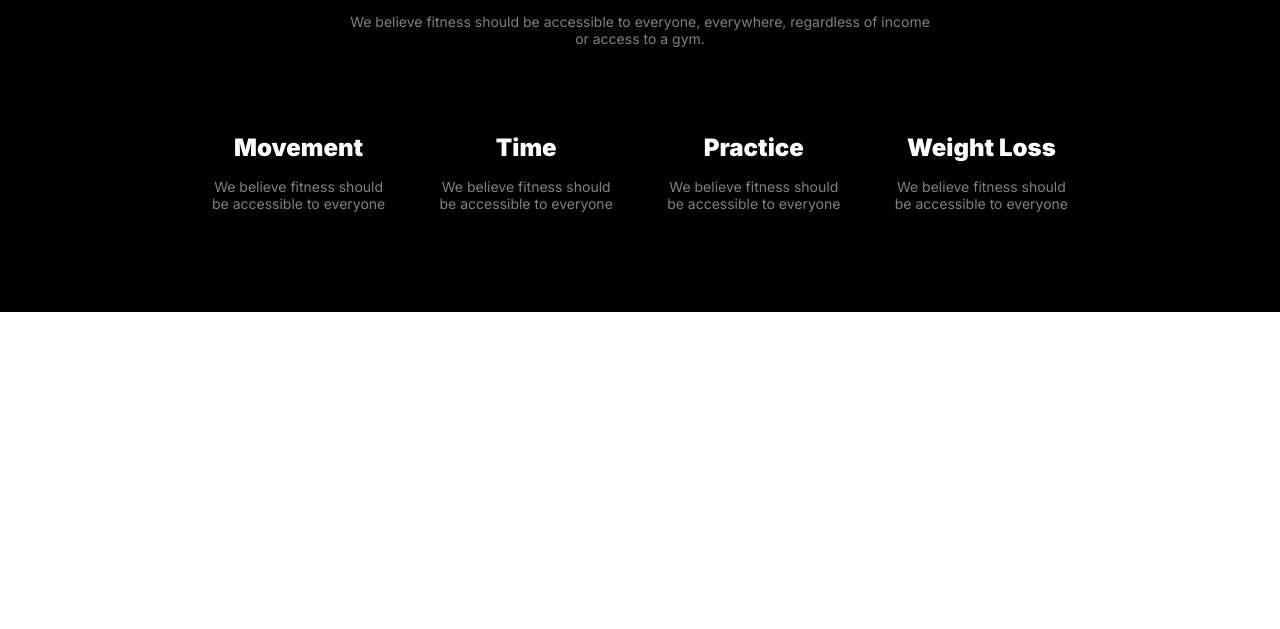
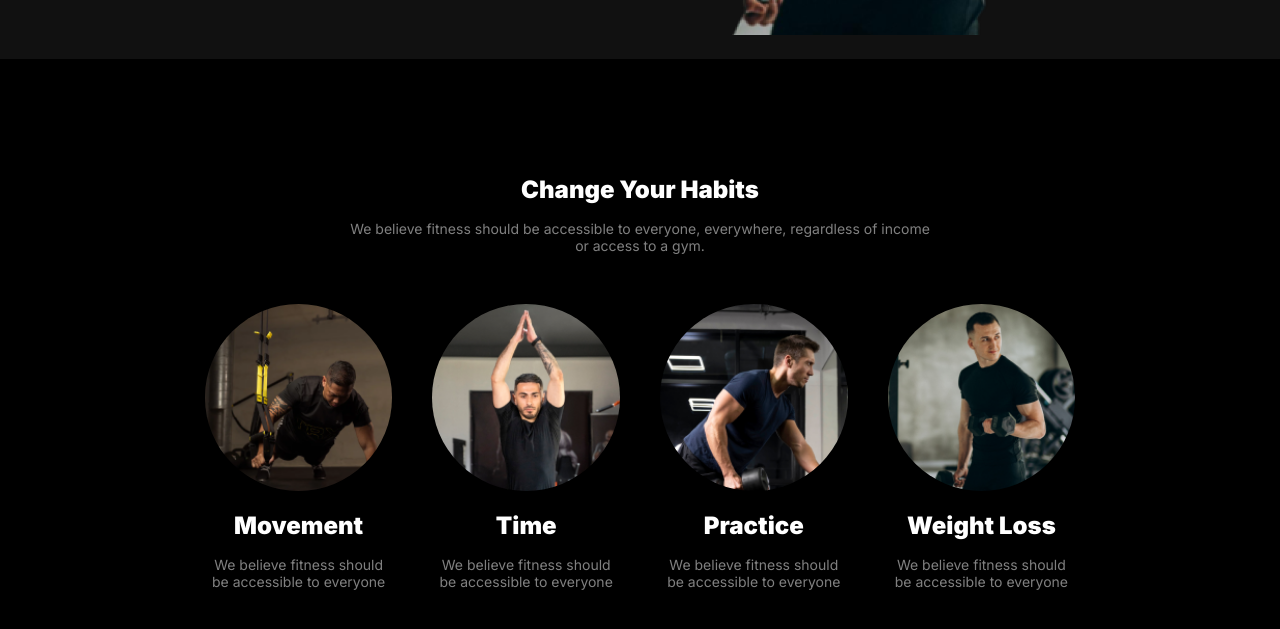
Before and after one commit to mazbah2722/second-assingment-02, a plain HTML site: page index.html in a window 1280 px wide. Shown: the part 699-1328 px from the top of the page. Before the commit the page ends 1011 px from the top, so only its background shows below. Drawn offline with Linux system fonts and the light colour scheme; the site is published under a folder, as on GitHub Pages, so addresses that start at the root find nothing; a web font is replaced by a local one.

Commit message:
images path update

```diff
--- a/index.html
+++ b/index.html
@@ -44,7 +44,7 @@
                 </div>
                 <div class="banner-child2">
                     <div style="position: relative;">
-                        <img src="/images/Images 2.png" alt="">
+                        <img src="./images/Images 2.png" alt="">
                         <!-- button card 1 -->
                         <button class="card-btn-1">
                             <div class="card-btn-1-container">
@@ -80,22 +80,22 @@
                 <!-- habit card -->
                 <div class="habit-card-container">
                     <div class="habit-card">
-                        <div class="habit-img"><img src="/images/image 3.png" alt=""></div>
+                        <div class="habit-img"><img src="./images/image 3.png" alt=""></div>
                         <h1>Movement</h1>
                         <p>We believe fitness should be accessible to everyone</p>
                     </div>
                     <div class="habit-card">
-                        <div class="habit-img"><img src="/images/image 2.png" alt=""></div>
+                        <div class="habit-img"><img src="./images/image 2.png" alt=""></div>
                         <h1>Time</h1>
                         <p>We believe fitness should be accessible to everyone</p>
                     </div>
                     <div class="habit-card">
-                        <div class="habit-img"><img src="/images/image 4.png" alt=""></div>
+                        <div class="habit-img"><img src="./images/image 4.png" alt=""></div>
                         <h1>Practice</h1>
                         <p>We believe fitness should be accessible to everyone</p>
                     </div>
                     <div class="habit-card">
-                        <div class="habit-img"><img src="/images/image 5.png" alt=""></div>
+                        <div class="habit-img"><img src="./images/image 5.png" alt=""></div>
                         <h1>Weight Loss</h1>
                         <p>We believe fitness should be accessible to everyone</p>
                     </div>
```
